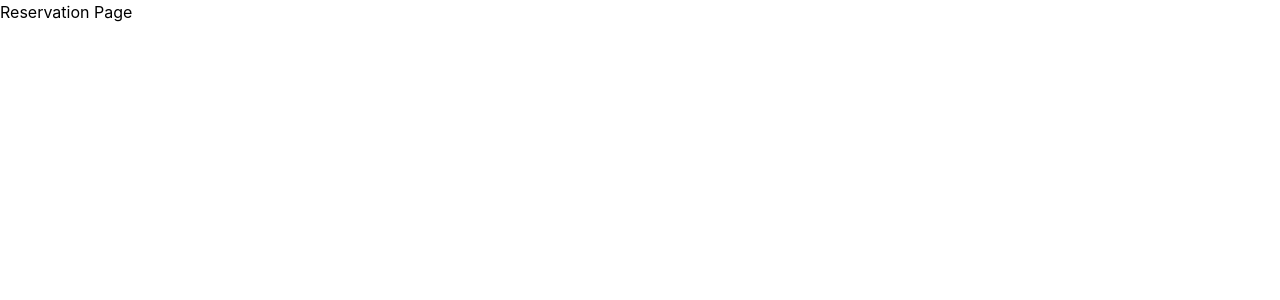
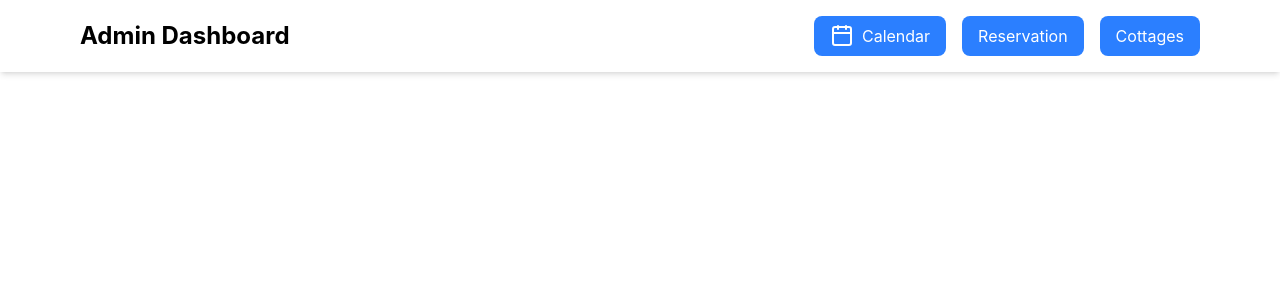
Before and after one commit to Code-W-Gab/Resort_Reservation, a React app in the folder frontend/: page /reservation in a window 1280 px wide. Shown: the top 300 px of the page. Built offline with nearby package versions, Linux system fonts and the light colour scheme; the HTML template or start-up script is replaced by a standard one.

Commit message:
Apply the header to all page

```diff
--- a/frontend/src/App.jsx
+++ b/frontend/src/App.jsx
@@ -1,4 +1,4 @@
-import { Route, Routes } from "react-router-dom"
+import { Route, Routes, Navigate } from "react-router-dom"
 import CalendarPage from "./Pages/Admin/CalendarPage"
 import CottagePage from "./Pages/Admin/CottagePage"
 import ReservationPage from "./Pages/Admin/ReservationPage"
@@ -7,7 +7,8 @@ export default function App() {
   return(
     <main>
       <Routes>
-        <Route path="/" element={<CalendarPage/>}/>
+        <Route path="/" element={<Navigate to={'/calendar'}/>}/>
+        <Route path="/calendar" element={<CalendarPage/>}/>
         <Route path="/cottage" element={<CottagePage/>}/>
         <Route path="/reservation" element={<ReservationPage/>}/>
       </Routes>
--- a/frontend/src/Components/Admin/Header.jsx
+++ b/frontend/src/Components/Admin/Header.jsx
@@ -3,7 +3,7 @@ import { Link } from 'react-router-dom'
 
 export default function Header() {
   return(
-    <main className="flex items-center justify-between py-4 px-20 border-b">
+    <main className="flex items-center justify-between py-4 px-20 shadow-md">
       <h1 className="text-2xl font-bold">Admin Dashboard</h1>
       <div className="flex gap-4">
         <Link to={'/calendar'} className="flex items-center gap-2 bg-blue-500 px-4 py-2 rounded-lg text-white text-md">
--- a/frontend/src/Pages/Admin/CalendarPage.jsx
+++ b/frontend/src/Pages/Admin/CalendarPage.jsx
@@ -2,8 +2,8 @@ import Header from "../../Components/Admin/Header";
 
 export default function CalendarPage() {
   return(
-    <div>
+    <main>
       <Header/>
-    </div>
+    </main>
   )
 }
--- a/frontend/src/Pages/Admin/CottagePage.jsx
+++ b/frontend/src/Pages/Admin/CottagePage.jsx
@@ -1,7 +1,9 @@
+import Header from "../../Components/Admin/Header";
+
 export default function CottagePage() {
   return(
-    <div>
-      Cottage Page
-    </div>
+    <main>
+      <Header/>
+    </main>
   )
 }
--- a/frontend/src/Pages/Admin/ReservationPage.jsx
+++ b/frontend/src/Pages/Admin/ReservationPage.jsx
@@ -1,7 +1,9 @@
+import Header from "../../Components/Admin/Header";
+
 export default function ReservationPage() {
   return(
-    <div>
-      Reservation Page
-    </div>
+    <main>
+      <Header/>
+    </main>
   )
 }
```
Also changed, not shown: 1 other file (tests, documents, lock files or other folders).
